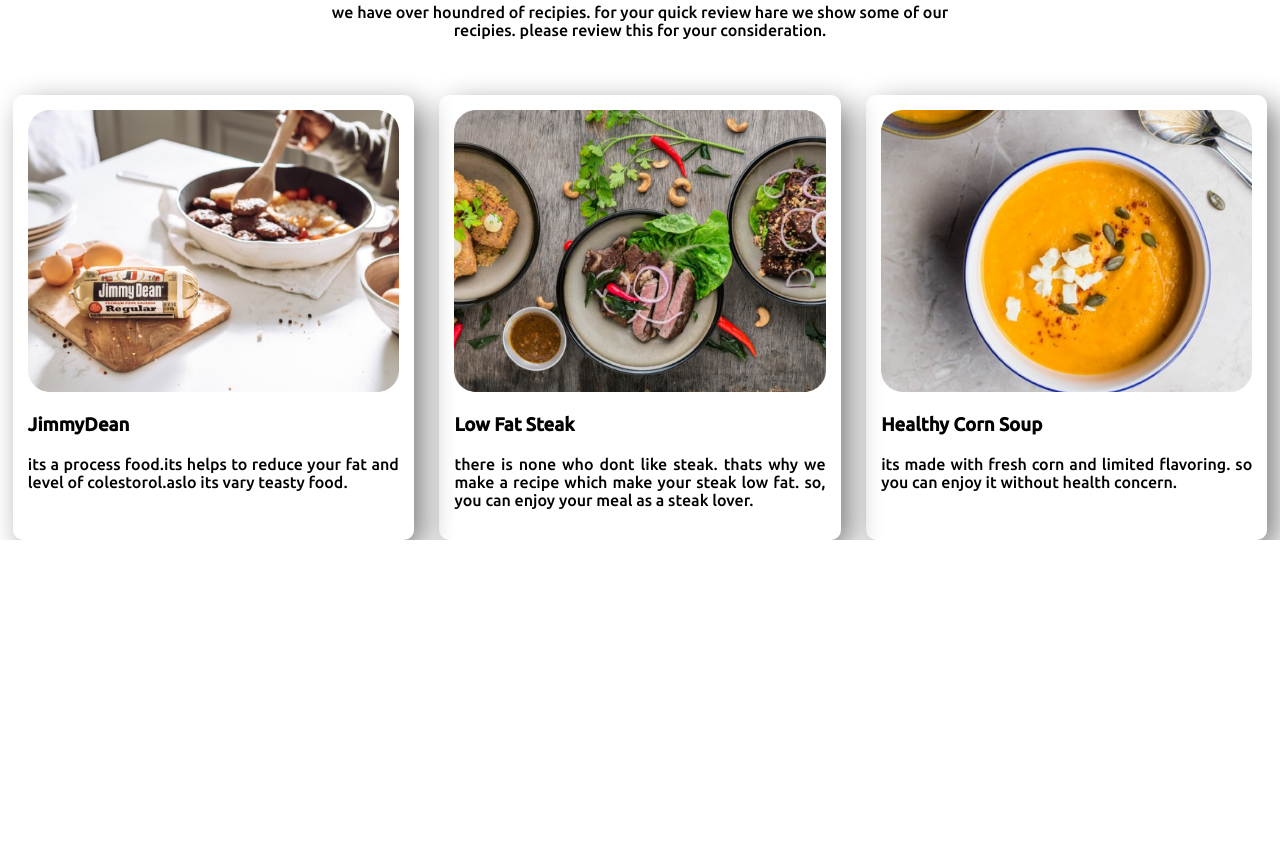
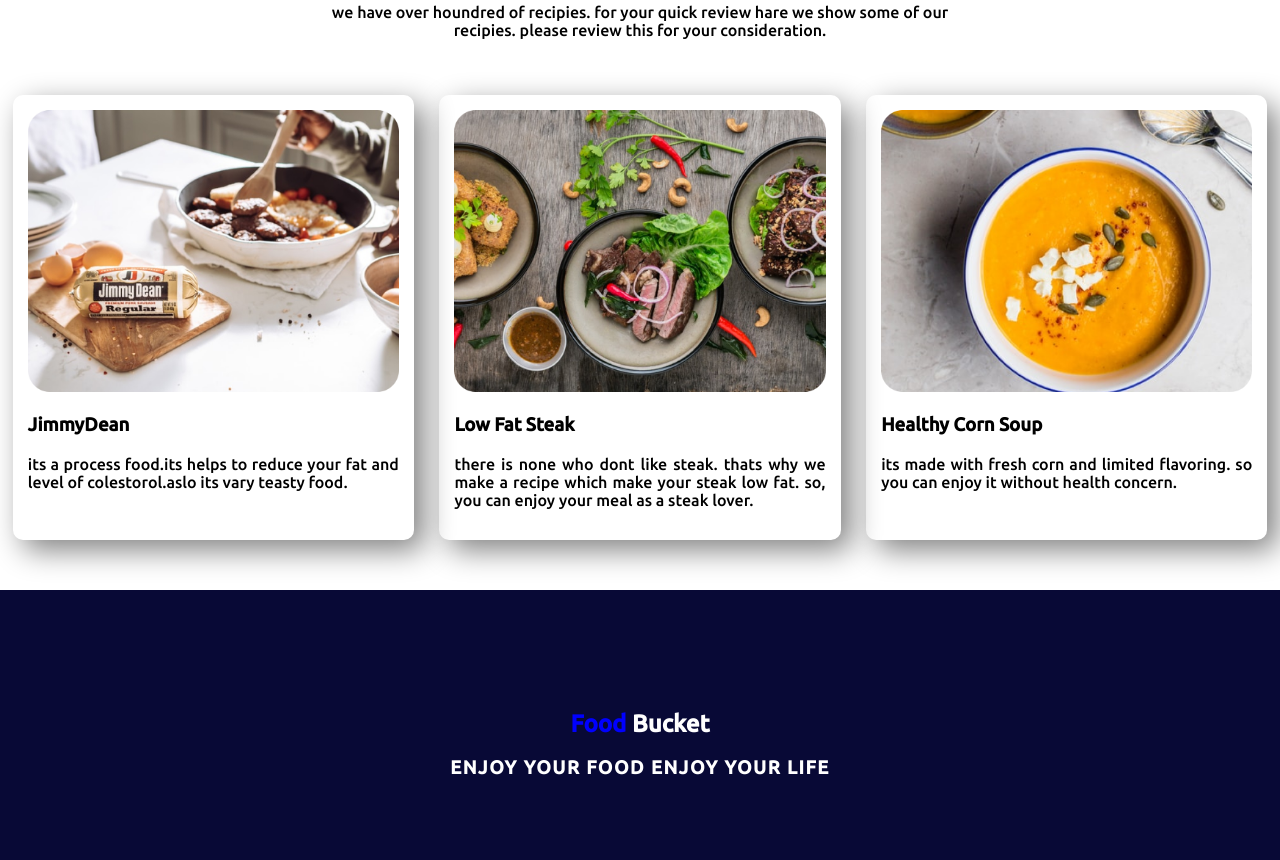
Before and after one commit to nurul0010/first-assignment, a plain HTML site: page index.html in a window 1280 px wide. Shown: the part 1519-2379 px from the top of the page. Before the commit the page ends 2059 px from the top, so only its background shows below. Drawn offline with Linux system fonts and the light colour scheme.

Commit message:
last sec added

```diff
--- a/index.html
+++ b/index.html
@@ -77,6 +77,13 @@
             </div>
         </div>
     </section>
+    <!--fifth section-->
+    <section id="last-sec">
+        <div id="last-sec-text">
+            <h1><span class="color-text">Food </span>Bucket</h1>
+            <h3><span id="tagline">ENJOY YOUR FOOD ENJOY YOUR LIFE</span> </h3>
+        </div>
+    </section>
 </body>
 
 </html>
--- a/style.css
+++ b/style.css
@@ -85,3 +85,19 @@ body{
     width: 100%;
     border-radius: 5%;
 }
+/*section 4*/
+/*section 5*/
+#last-sec{
+    width: 100%;
+    height: 270px;
+    margin-top: 50px;
+    background: rgb(8, 9, 54);
+}
+#last-sec-text{
+    text-align: center;
+    padding-top: 100px;
+    color: white;
+}
+#tagline{
+    letter-spacing: 1.5px;
+}
```
